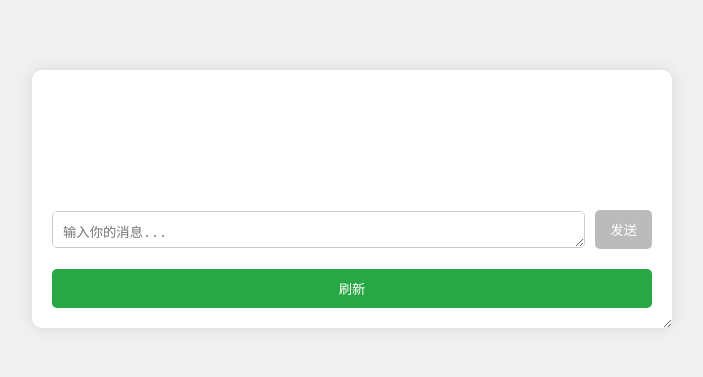
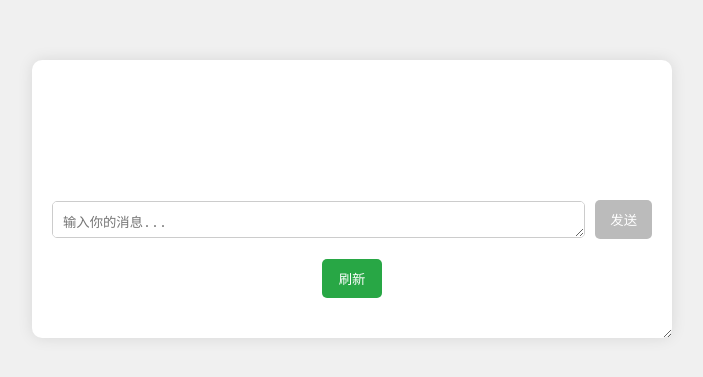
Before and after one commit to jiushu520/ai, a plain HTML site: page index.html in a window 1280 px wide. Shown: the part 201-578 px from the top of the page, without its empty margins (288-991 px from the left). Drawn offline with nearby package versions, Linux system fonts and the light colour scheme.

Commit message:
Add files via upload

```diff
--- a/index.html
+++ b/index.html
@@ -81,7 +81,8 @@
             cursor: not-allowed;
         }
         #refresh-btn {
-            margin-top: 20px;
+    width: 10%; /* 设置宽度为当前宽度的*/
+    margin: 20px auto; /* 上下外边距为20px，左右外边距为auto，使其水平居中 */
     padding: 10px 15px;
     border: none;
     background-color: #28a745;
```
Lines whose indentation alone changed are shown as unchanged.
